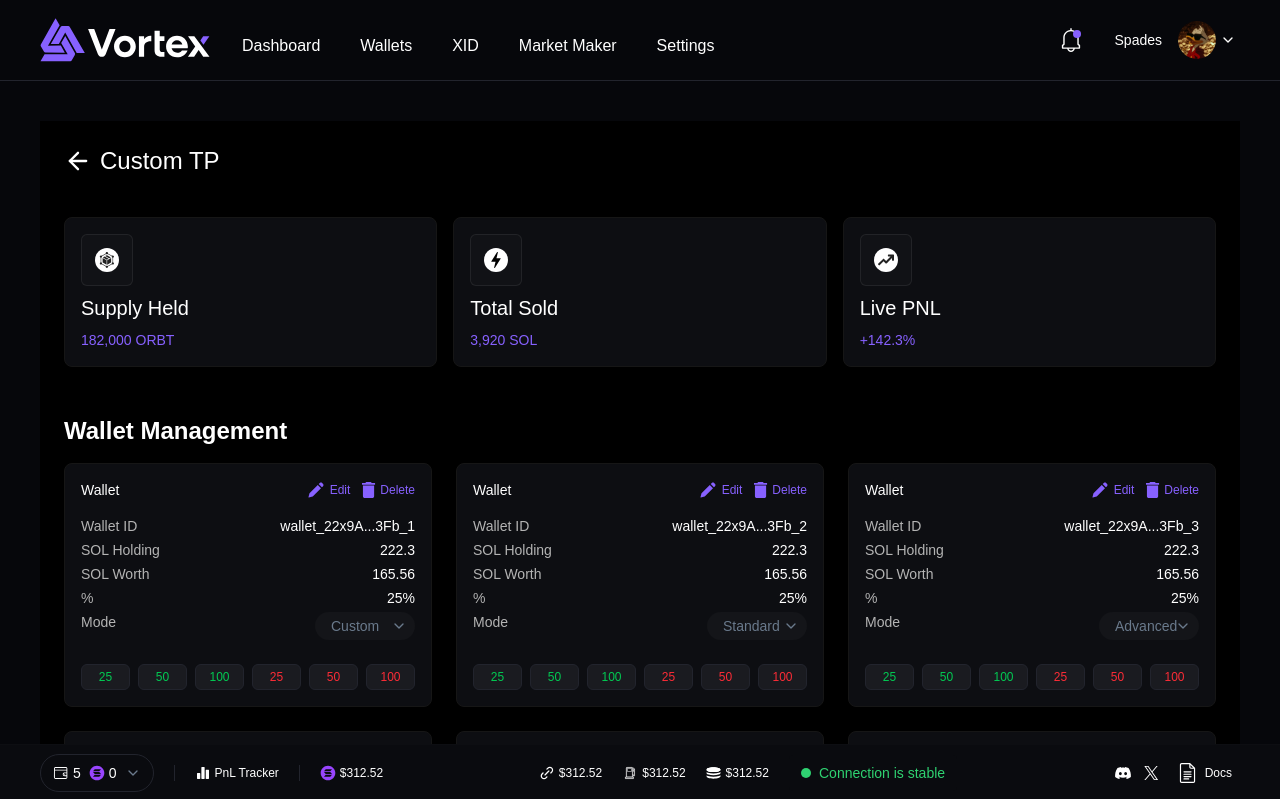
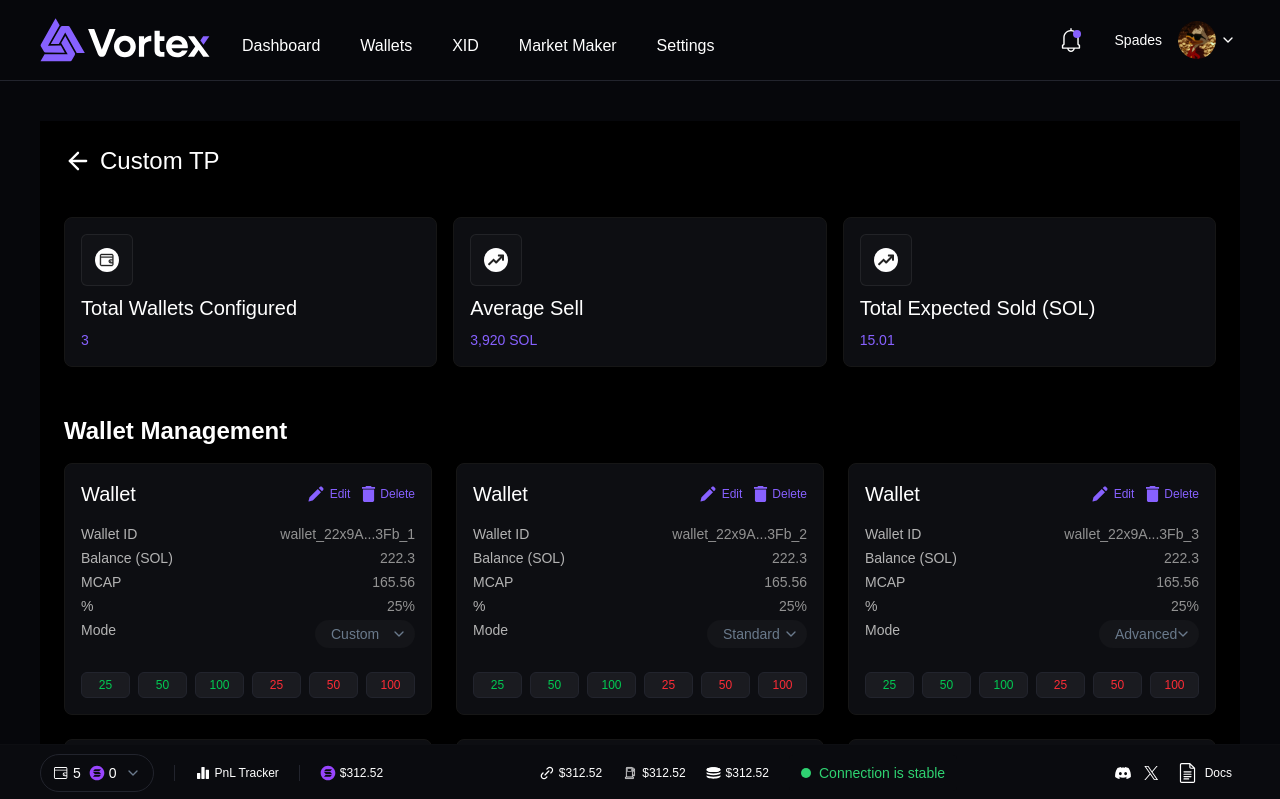
Before and after one commit to JaiKumarSuther/ventor, a Next.js app: page /custom-tp in a window 1280 px wide. Shown: the top 799 px of the page. Built offline with nearby package versions, Linux system fonts and the light colour scheme.

Commit message:
done changes in custom-tp, dashboard, swap manager and in launchmode step

```diff
--- a/app/(MainMenu)/custom-tp/page.tsx
+++ b/app/(MainMenu)/custom-tp/page.tsx
@@ -1,4 +1,4 @@
-'use client'
+"use client";
 import React, { useState } from "react";
 import { ArrowLeft, ChevronDown, ChevronUp } from "lucide-react";
 import MatrixCard from "@/components/ui/MatrixCard";
@@ -7,75 +7,76 @@
 
 export default function CustomTP() {
   const router = useRouter();
-  const [openDropdowns, setOpenDropdowns] = useState<Record<string, boolean>>({});
+  const [openDropdowns, setOpenDropdowns] = useState<Record<string, boolean>>(
+    {}
+  );
 
   // Define initial wallet data with unique IDs
   const [wallets, setWallets] = useState([
     {
       id: "wallet_22x9A...3Fb_1",
-    holding: "222.3",
-    worth: "165.56",
+      balance: "222.3",
+      MCAP: "165.56",
       percent: "25%",
       mode: "Custom",
     },
     {
       id: "wallet_22x9A...3Fb_2",
-    holding: "222.3",
-    worth: "165.56",
+      balance: "222.3",
+      MCAP: "165.56",
       percent: "25%",
       mode: "Standard",
     },
     {
       id: "wallet_22x9A...3Fb_3",
-    holding: "222.3",
-    worth: "165.56",
+      balance: "222.3",
+      MCAP: "165.56",
       percent: "25%",
       mode: "Advanced",
     },
     {
       id: "wallet_22x9A...3Fb_4",
-    holding: "300.5",
-    worth: "250.75",
+      balance: "300.5",
+      MCAP: "250.75",
       percent: "30%",
       mode: "Custom",
     },
     {
       id: "wallet_22x9A...3Fb_5",
-    holding: "150.2",
-    worth: "120.45",
+      balance: "150.2",
+      MCAP: "120.45",
       percent: "15%",
       mode: "Standard",
     },
     {
       id: "wallet_22x9A...3Fb_6",
-    holding: "500.0",
-    worth: "450.00",
+      balance: "500.0",
+      MCAP: "450.00",
       percent: "50%",
       mode: "Advanced",
     },
     {
       id: "wallet_22x9A...3Fb_7",
-    holding: "400.0",
-    worth: "350.00",
+      balance: "400.0",
+      MCAP: "350.00",
       percent: "40%",
       mode: "Custom",
     },
     {
       id: "wallet_22x9A...3Fb_8",
-    holding: "100.0",
-    worth: "80.00",
+      balance: "100.0",
+      MCAP: "80.00",
       percent: "10%",
       mode: "Standard",
     },
     {
       id: "wallet_22x9A...3Fb_9",
-    holding: "250.0",
-    worth: "220.00",
+      balance: "250.0",
+      MCAP: "220.00",
       percent: "25%",
       mode: "Advanced",
     },
   ]);
-
 
   const handleBack = () => {
     router.back();
@@ -87,13 +88,13 @@
         wallet.id === id ? { ...wallet, mode: newMode } : wallet
       )
     );
-    setOpenDropdowns(prev => ({ ...prev, [id]: false }));
+    setOpenDropdowns((prev) => ({ ...prev, [id]: false }));
   };
 
   const toggleDropdown = (id: string) => {
-    setOpenDropdowns(prev => ({
+    setOpenDropdowns((prev) => ({
       ...prev,
-      [id]: !prev[id]
+      [id]: !prev[id],
     }));
   };
 
@@ -111,25 +112,27 @@
       {/* Matrix Cards */}
       <div className="grid grid-cols-1 sm:grid-cols-2 lg:grid-cols-3 gap-4 mt-8">
         <MatrixCard
-          icon="/assets/supply-held.svg"
-          label="Supply Held"
-          value="182,000 ORBT"
+          icon="/assets/wallet-card.svg"
+          label="Total Wallets Configured"
+          value="3"
         />
         <MatrixCard
-          icon="/assets/live-pnl.svg"
-          label="Total Sold"
+          icon="/assets/total-sold.svg"
+          label="Average Sell"
           value="3,920 SOL"
         />
         <MatrixCard
           icon="/assets/total-sold.svg"
-          label="Live PNL"
-          value="+142.3%"
+          label="Total Expected Sold (SOL)"
+          value="15.01"
         />
       </div>
 
       {/* Wallet Management Section */}
       <div className="mt-12">
-        <p className="text-white text-2xl font-semibold mb-4">Wallet Management</p>
+        <p className="text-white text-2xl font-semibold mb-4">
+          Wallet Management
+        </p>
         <div className="grid grid-cols-1 sm:grid-cols-2 lg:grid-cols-3 gap-6">
           {wallets.map((wallet) => (
             <div
@@ -138,7 +141,7 @@
             >
               {/* Wallet Header */}
               <div className="flex items-center justify-between gap-2">
-                <span className="text-white text-sm">Wallet</span>
+                <span className="text-white text-xl">Wallet</span>
                 <div className="flex items-center gap-3">
                   <button className="text-[#8761FF] cursor-pointer text-xs flex items-center gap-1">
                     <Image
@@ -159,24 +162,23 @@
                     <span>Delete</span>
                   </button>
                 </div>
-
               </div>
 
               {/* Wallet Info Grid */}
               <div className="grid grid-cols-2 gap-y-1">
                 <p className="text-[#B4B4B4] text-sm">Wallet ID</p>
-                <p className="text-sm text-white text-right">{wallet.id}</p>
+                <p className="text-sm text-[#929292] text-right">{wallet.id}</p>
 
-                <p className="text-[#B4B4B4] text-sm">SOL Holding</p>
-                <p className="text-sm text-white text-right">
-                  {wallet.holding}
+                <p className="text-[#B4B4B4] text-sm">Balance (SOL)</p>
+                <p className="text-sm text-[#929292] text-right">
+                  {wallet.balance}
                 </p>
 
-                <p className="text-[#B4B4B4] text-sm">SOL Worth</p>
-                <p className="text-sm text-white text-right">{wallet.worth}</p>
+                <p className="text-[#B4B4B4] text-sm">MCAP</p>
+                <p className="text-sm text-[#929292] text-right">{wallet.MCAP}</p>
 
                 <p className="text-[#B4B4B4] text-sm">%</p>
-                <p className="text-sm text-white text-right">
+                <p className="text-sm text-[#929292] text-right">
                   {wallet.percent}
                 </p>
 
@@ -200,7 +202,7 @@
                         <div
                           key={mode}
                           onClick={() => handleModeChange(wallet.id, mode)}
-          className="px-4 py-2 text-white text-sm cursor-pointer hover:bg-[#2A2B30] first:rounded-t-md last:rounded-b-md"
+                          className="px-4 py-2 text-[#929292] text-sm cursor-pointer hover:bg-[#2A2B30] first:rounded-t-md last:rounded-b-md"
                         >
                           {mode}
                         </div>
@@ -208,7 +210,6 @@
                     </div>
                   )}
                 </div>
-
               </div>
 
               {/* Action Buttons */}
--- a/app/(MainMenu)/dashboard/page.tsx
+++ b/app/(MainMenu)/dashboard/page.tsx
@@ -105,30 +105,36 @@
       <div className="flex justify-between flex-col gap-4 lg:flex-row pt-10 mb-10 border-b border-[#FFFFFF14]">
         <h1 className="text-3xl font-semibold text-white">Projects</h1>
         <div className="flex items-center gap-4 mb-6 flex-col md:flex-row">
-          <div className="flex gap-4 justify-between w-full">
+          <div className="flex justify-between gap-4">
             <SearchInput
               placeholder="Search here..."
               value={search}
               onChange={(e) => setSearch(e.target.value)}
-              className="w-64"
+              className="w-55"
             />
             <FilterButton label="Filter" />
           </div>
-          <div className="flex gap-2 md:gap-4 w-full justify-between">
+          <div className="flex gap-4 justify-between">
+            <OutlinedButton
+              onClick={() => {}}
+              label="Claim Dev Rewards"
+              width="155px"
+              height="40px"
+            />
             <OutlinedButton
               onClick={handleGetBackAllSOL}
               label="Get Back all SOL"
-              width="176px"
+              width="155px"
               height="40px"
             />
+          </div>
             <GradientButton
               onClick={handleCreateProject}
               label="Create Project"
               gradient="linear-gradient(0deg, #5A43C6, #8761FF)"
               hoverGradient="linear-gradient(0deg, #4A36B0, #765FE0)"
-              className="h-10 w-44"
+              className="h-10 w-full md:w-44"
             />
-          </div>
         </div>
       </div>
 
--- a/app/(MainMenu)/features/swap-manager/page.tsx
+++ b/app/(MainMenu)/features/swap-manager/page.tsx
@@ -46,6 +46,78 @@
     holding: "140.0",
     worth: "120.00",
     percent: "10%",
+  },
+  {
+    id: "wallet_5FgZ1...Na9",
+    holding: "60.7",
+    worth: "45.88",
+    percent: "6%",
+  },
+  {
+    id: "wallet_ZZ3k9...R2q",
+    holding: "305.3",
+    worth: "210.65",
+    percent: "18%",
+  },
+  {
+    id: "wallet_3Fb3D...D4e",
+    holding: "198.7",
+    worth: "150.00",
+    percent: "14%",
+  },
+  {
+    id: "wallet_998xL...Ee7",
+    holding: "75.2",
+    worth: "55.25",
+    percent: "5%",
+  },
+  {
+    id: "wallet_5FgZ1...Na9",
+    holding: "60.7",
+    worth: "45.88",
+    percent: "6%",
+  },
+  {
+    id: "wallet_ZZ3k9...R2q",
+    holding: "305.3",
+    worth: "210.65",
+    percent: "18%",
+  },
+  {
+    id: "wallet_3Fb3D...D4e",
+    holding: "198.7",
+    worth: "150.00",
+    percent: "14%",
+  },
+  {
+    id: "wallet_998xL...Ee7",
+    holding: "75.2",
+    worth: "55.25",
+    percent: "5%",
+  },
+  {
+    id: "wallet_5FgZ1...Na9",
+    holding: "60.7",
+    worth: "45.88",
+    percent: "6%",
+  },
+  {
+    id: "wallet_ZZ3k9...R2q",
+    holding: "305.3",
+    worth: "210.65",
+    percent: "18%",
+  },
+  {
+    id: "wallet_3Fb3D...D4e",
+    holding: "198.7",
+    worth: "150.00",
+    percent: "14%",
+  },
+  {
+    id: "wallet_998xL...Ee7",
+    holding: "75.2",
+    worth: "55.25",
+    percent: "5%",
   },
   {
     id: "wallet_5FgZ1...Na9",
--- a/components/ui/LaunchModeStep.tsx
+++ b/components/ui/LaunchModeStep.tsx
@@ -103,11 +103,10 @@
           </div>
           <div className="flex-1 min-w-0">
             <h3 className="text-white font-semibold text-sm mb-1">
-              Launch + Bundle + Snipe
+              Risk Mode
             </h3>
             <p className="text-[#6A7A8C] text-sm break-words">
-              Enable aggressive automation settings with reduced safety checks. Use with caution.
-            </p>
+           Enable aggressive automation settings with reduced safety checks. Use with caution.</p>
           </div>
 
           <CustomToggleSwitch
```
Lines whose indentation alone changed are shown as unchanged.
